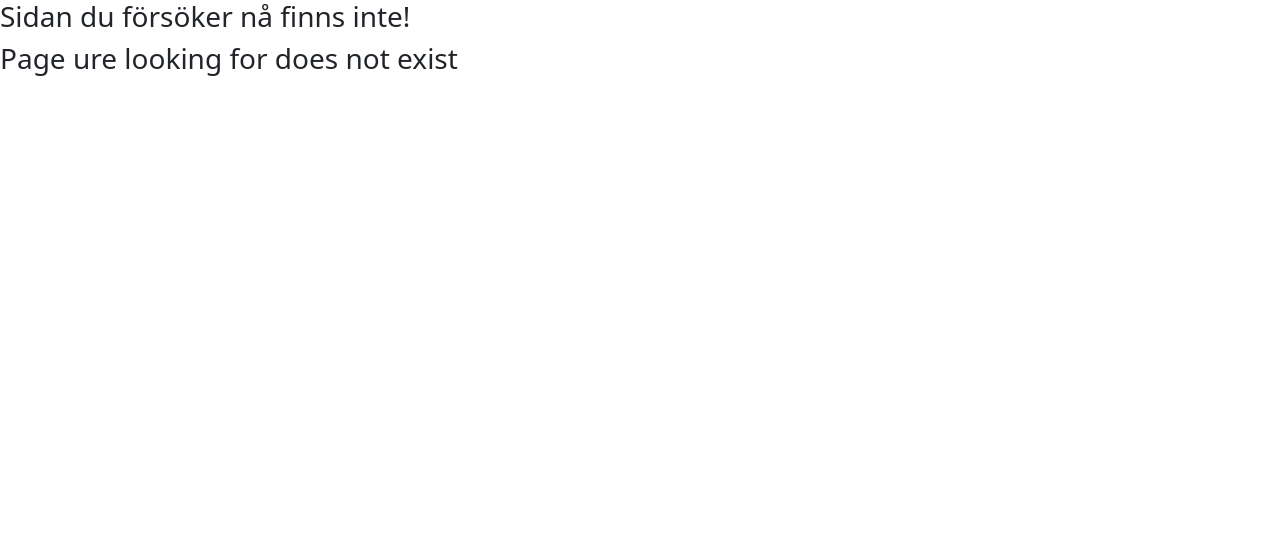
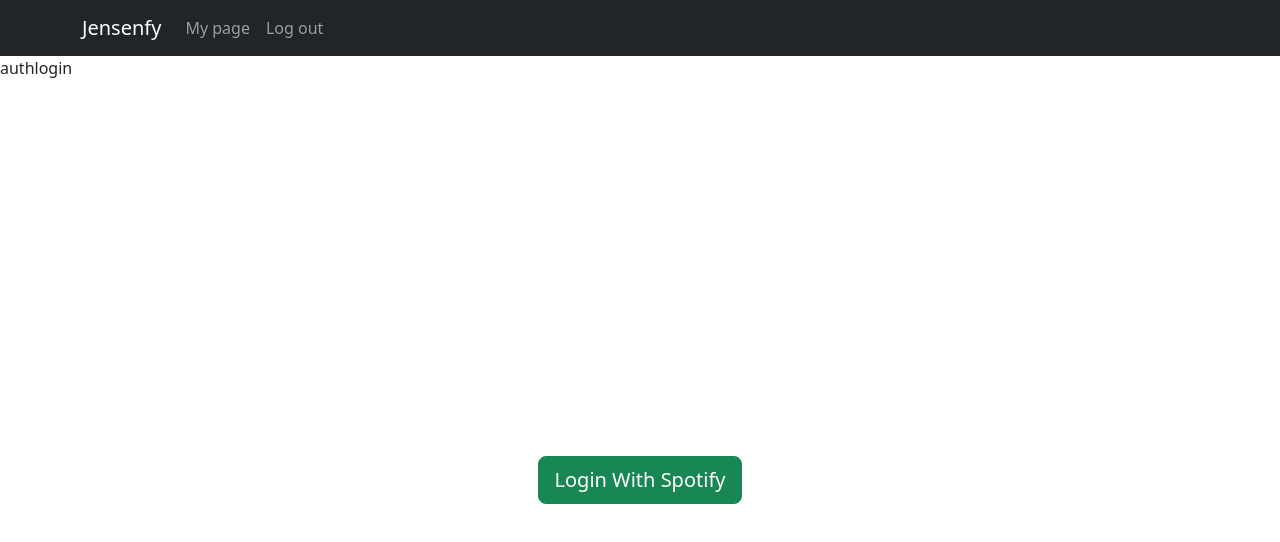
Before and after one commit to Gogoreds/JENSENfy-frontend, a React (Create React App) app in the folder jensenfy/: page /authlogin in a window 1280 px wide. Shown: the top 542 px of the page. Built offline with nearby package versions, Linux system fonts and the light colour scheme.

Commit message:
spotify url

```diff
--- a/jensenfy/package.json
+++ b/jensenfy/package.json
@@ -15,6 +15,7 @@
     "react-router-dom": "^6.3.0",
     "react-scripts": "5.0.1",
     "react-slick": "^0.29.0",
+    "react-spotify-web-playback": "^0.10.0",
     "slick-carousel": "^1.8.1",
     "spotify-web-api-node": "^5.0.2",
     "web-vitals": "^2.1.4"
--- a/jensenfy/src/App.js
+++ b/jensenfy/src/App.js
@@ -10,6 +10,9 @@ import Startpage from './components/Startpage';
 import Errorpage from './components/Login/Errorpage'
 import About from './components/About';
 import Loggedinprofile from './components/LoggedIn/Loggedinprofile';
+import Authlogin from "./components/Spotify/Authlogin";
+import Authlog from "./components/Spotify/Authlog";
+import SpotifyDashboard from "./components/Spotify/SpotifyDashboard";
 
 // const code = new URLSearchParams(window.location.search).get("code")
 
@@ -22,6 +25,10 @@ function App() {
         <Route path='/LoginPage' element={<LoginPage />} />
         <Route path='/SpotifyLogin' element={<SpotifyLogin />} />
         <Route path='/mypage' element={<Loggedinprofile />} />
+        <Route path='/authlogin' element={<Authlogin />} />
+        <Route path='/authlog' element={<Authlog />} />
+        <Route path='/spotifydashboard' element={<SpotifyDashboard />} />
+
         <Route path='*' element={<Errorpage />} />
       </Routes>
     </Router >
--- a/jensenfy/src/components/Login/loginfunktion.jsx
+++ b/jensenfy/src/components/Login/loginfunktion.jsx
@@ -109,7 +109,7 @@ export default function Login() {
   if (authMode === "signin") {
     return (
       <> {success ? (
-        Navigate('/Mypage')
+        Navigate('/authlog')
       ) : (
         <div className="Auth-form-container">
           <form className="Auth-form" onSubmit={(e) => handleLogin(e)}>
--- /dev/null
+++ b/jensenfy/src/components/Spotify/Authlog.jsx
@@ -0,0 +1,11 @@
+import React from 'react'
+import SpotifyDashboard from './SpotifyDashboard'
+import Authlogin from './Authlogin'
+
+const code = new URLSearchParams(window.location.search).get('code')
+
+function Authlog() {
+  return code ? <SpotifyDashboard code={code} /> : <Authlogin />
+}
+
+export default Authlog
--- /dev/null
+++ b/jensenfy/src/components/Spotify/Authlogin.jsx
@@ -0,0 +1,32 @@
+import React from 'react'
+import NavLoggedIn from '../navbars/NavLoggedIn'
+
+import { Container } from "react-bootstrap"
+
+const AUTH_URL =
+  "https://accounts.spotify.com/authorize?client_id=e0f5f7e3f9f74e39bb43ca5b2ccdb4e4&response_type=code&redirect_uri=http://localhost:3000/authlog&scope=streaming%20user-read-email%20user-read-private%20user-library-read%20user-library-modify%20user-read-playback-state%20user-modify-playback-state"
+
+
+function Authlogin() {
+  return (
+    <div>
+      <NavLoggedIn />
+      authlogin
+
+      <br />
+      <Container
+        className="d-flex justify-content-center align-items-center"
+        style={{ minHeight: "100vh" }}
+      >
+        <a className="btn btn-success btn-lg" href={AUTH_URL}>
+          Login With Spotify
+        </a>
+      </Container>
+
+
+
+    </div>
+  )
+}
+
+export default Authlogin
--- /dev/null
+++ b/jensenfy/src/components/Spotify/SpotifyDashboard.jsx
@@ -0,0 +1,29 @@
+import React from 'react'
+import NavLoggedIn from '../navbars/NavLoggedIn'
+import useAuth from '../../useAuth'
+
+
+
+
+
+function SpotifyDashboard({ code }) {
+  // const accessToken = useAuth(code)
+
+
+
+  return (
+
+
+
+    < div >
+      <NavLoggedIn />
+      SpotifyDashboard
+      {code}
+
+
+
+    </div>
+  )
+}
+
+export default SpotifyDashboard
```
Also changed, not shown: jensenfy/src/components/Spotify/Components/Player.jsx (added, +21 -0 lines), jensenfy/src/components/Spotify/Components/TrackSearchResult.jsx (added, +21 -0 lines), 1 other file (tests, documents, lock files or other folders).
